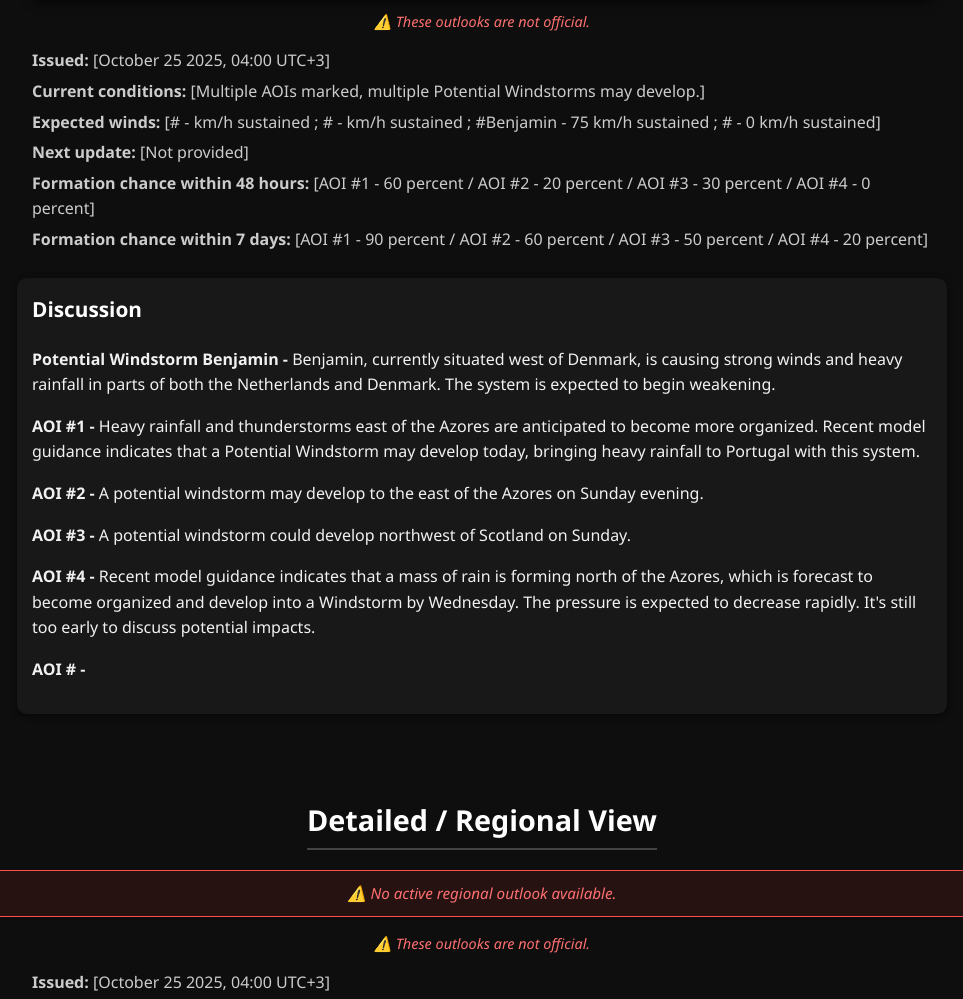
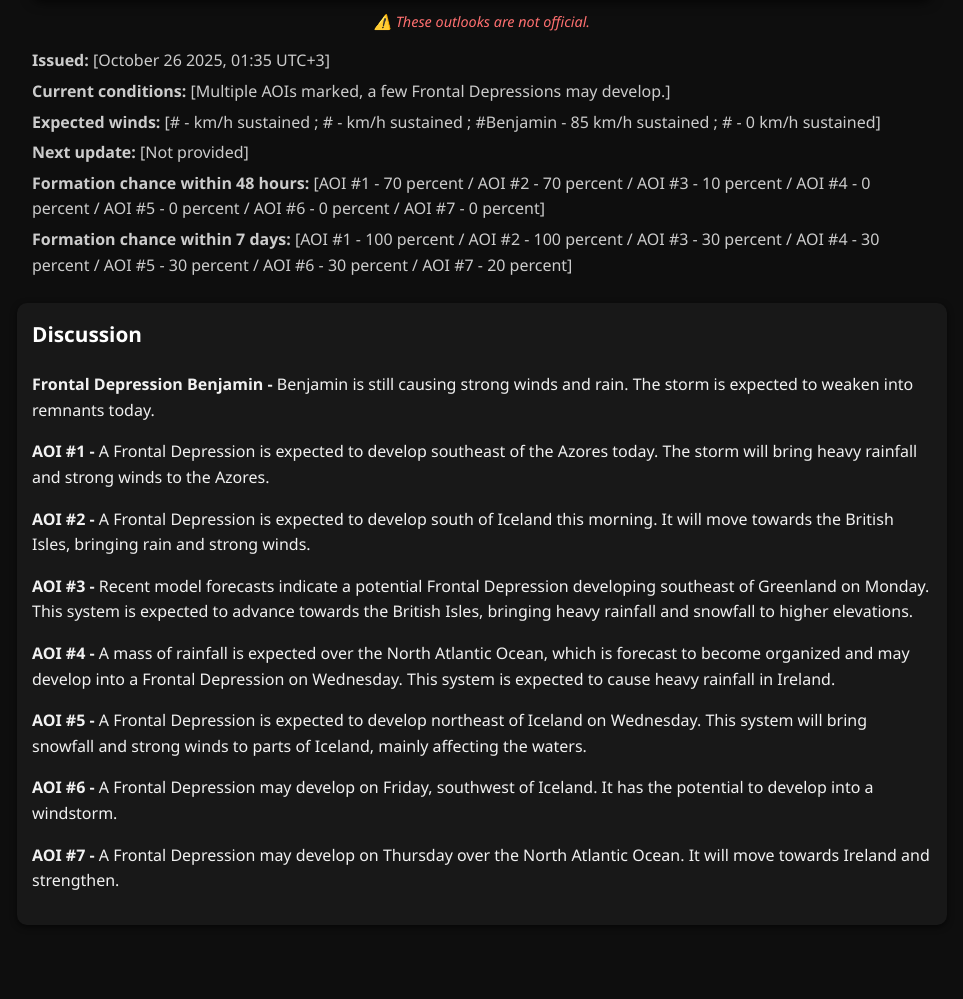
Before and after one commit to euwpc/ewpc.github.io-outlooks, a plain HTML site: page index.html in a window 1280 px wide. Shown: the part 936-1935 px from the top of the page, without its empty margins (158-1121 px from the left). Drawn offline with Linux system fonts and the light colour scheme.

Commit message:
Update index.html

```diff
--- a/index.html
+++ b/index.html
@@ -156,31 +156,32 @@
     <!-- Outlook Section -->
     <section id="outlooks">
       <h2>Outlooks</h2>
-      <img id="outlookImage" src="outlooks/25_10_2025.png" alt="Latest Outlook" class="outlook-image" onerror="showNoOutlook()">
+      <img id="outlookImage" src="outlooks/26_10_2025.png" alt="Latest Outlook" class="outlook-image" onerror="showNoOutlook()">
 <p id="noOutlookMessage" class="warning-box" style="display:none;">⚠️ No active outlook available.</p>
       <p class="notice">⚠️ These outlooks are not official.</p>
 
       <div class="details">
-        <p><strong>Issued:</strong> [October 25 2025, 04:00 UTC+3]</p>
-        <p><strong>Current conditions:</strong> [Multiple AOIs marked, multiple Potential Windstorms may develop.]</p>
-        <p><strong>Expected winds:</strong> [# -  km/h sustained ; # -  km/h sustained ; #Benjamin - 75 km/h sustained ; # - 0 km/h sustained]</p>
+        <p><strong>Issued:</strong> [October 26 2025, 01:35 UTC+3]</p>
+        <p><strong>Current conditions:</strong> [Multiple AOIs marked, a few Frontal Depressions may develop.]</p>
+        <p><strong>Expected winds:</strong> [# -  km/h sustained ; # -  km/h sustained ; #Benjamin - 85 km/h sustained ; # - 0 km/h sustained]</p>
         <p><strong>Next update:</strong> [Not provided]</p>
-        <p><strong>Formation chance within 48 hours:</strong> [AOI #1 - 60 percent / AOI #2 - 20 percent / AOI #3 - 30 percent / AOI #4 - 0 percent]</p>
-        <p><strong>Formation chance within 7 days:</strong> [AOI #1 - 90 percent / AOI #2 - 60 percent / AOI #3 - 50 percent / AOI #4 - 20 percent]</p>
+        <p><strong>Formation chance within 48 hours:</strong> [AOI #1 - 70 percent / AOI #2 - 70 percent / AOI #3 - 10 percent / AOI #4 - 0 percent / AOI #5 - 0 percent / AOI #6 - 0 percent / AOI #7 - 0 percent]</p>
+        <p><strong>Formation chance within 7 days:</strong> [AOI #1 - 100 percent / AOI #2 - 100 percent / AOI #3 - 30 percent / AOI #4 - 30 percent / AOI #5 - 30 percent / AOI #6 - 30 percent / AOI #7 - 20 percent]</p>
       </div>
 
       <div class="discussion">
         <h3>Discussion</h3>
-        <p><strong>Potential Windstorm Benjamin -</strong> Benjamin, currently situated west of Denmark, is causing strong winds and heavy rainfall
-        in parts of both the Netherlands and Denmark. The system is expected to begin weakening.</p>
-        <p><strong>AOI #1 -</strong> Heavy rainfall and thunderstorms east of the Azores are anticipated to become more organized. Recent model
-        guidance indicates that a Potential Windstorm may develop today, bringing heavy rainfall to Portugal with this system.</p>
-        <p><strong>AOI #2 -</strong> A potential windstorm may develop to the east of the Azores on Sunday evening.</p>
-        <p><strong>AOI #3  -</strong> A potential windstorm could develop northwest of Scotland on Sunday.</p>
-        <p><strong>AOI #4 -</strong> Recent model guidance indicates that a mass of rain is forming north of the Azores, which is forecast to
-        become organized and develop into a Windstorm by Wednesday. The pressure is expected to decrease rapidly. It's still too early to discuss
-        potential impacts.</p>
-        <p><strong>AOI # -</strong> </p>
+        <p><strong>Frontal Depression Benjamin -</strong> Benjamin is still causing strong winds and rain. The storm is expected to weaken into remnants today.</p>
+        <p><strong>AOI #1 -</strong> A Frontal Depression is expected to develop southeast of the Azores today. The storm will bring heavy rainfall and strong winds to the Azores.</p>
+        <p><strong>AOI #2 -</strong> A Frontal Depression is expected to develop south of Iceland this morning. It will move towards the British Isles, bringing rain and strong winds.</p>
+        <p><strong>AOI #3  -</strong> Recent model forecasts indicate a potential Frontal Depression developing southeast of Greenland on Monday. This system is expected to advance
+        towards the British Isles, bringing heavy rainfall and snowfall to higher elevations.</p>
+        <p><strong>AOI #4 -</strong> A mass of rainfall is expected over the North Atlantic Ocean, which is forecast to become organized and may develop into a Frontal Depression on
+        Wednesday. This system is expected to cause heavy rainfall in Ireland.</p>
+        <p><strong>AOI #5 -</strong> A Frontal Depression is expected to develop northeast of Iceland on Wednesday. This system will bring snowfall and strong winds to parts of
+        Iceland, mainly affecting the waters.</p>
+        <p><strong>AOI #6 -</strong> A Frontal Depression may develop on Friday, southwest of Iceland. It has the potential to develop into a windstorm.</p>
+        <p><strong>AOI #7 -</strong> A Frontal Depression may develop on Thursday over the North Atlantic Ocean. It will move towards Ireland and strengthen.</p>
 
 </p>
       </div>
@@ -194,7 +195,7 @@
       <p class="notice">⚠️ These outlooks are not official.</p>
 
       <div class="details">
-        <p><strong>Issued:</strong> [October 25 2025, 04:00 UTC+3]</p>
+        <p><strong>Issued:</strong> [October 26 2025, 01:35 UTC+3]</p>
         <p><strong>Current conditions:</strong> [None]</p>
         <p><strong>Expected winds:</strong> [0 km/h sustained, 0 km/h gusts]</p>
         <p><strong>Next update:</strong> [Not provided]</p>
```
